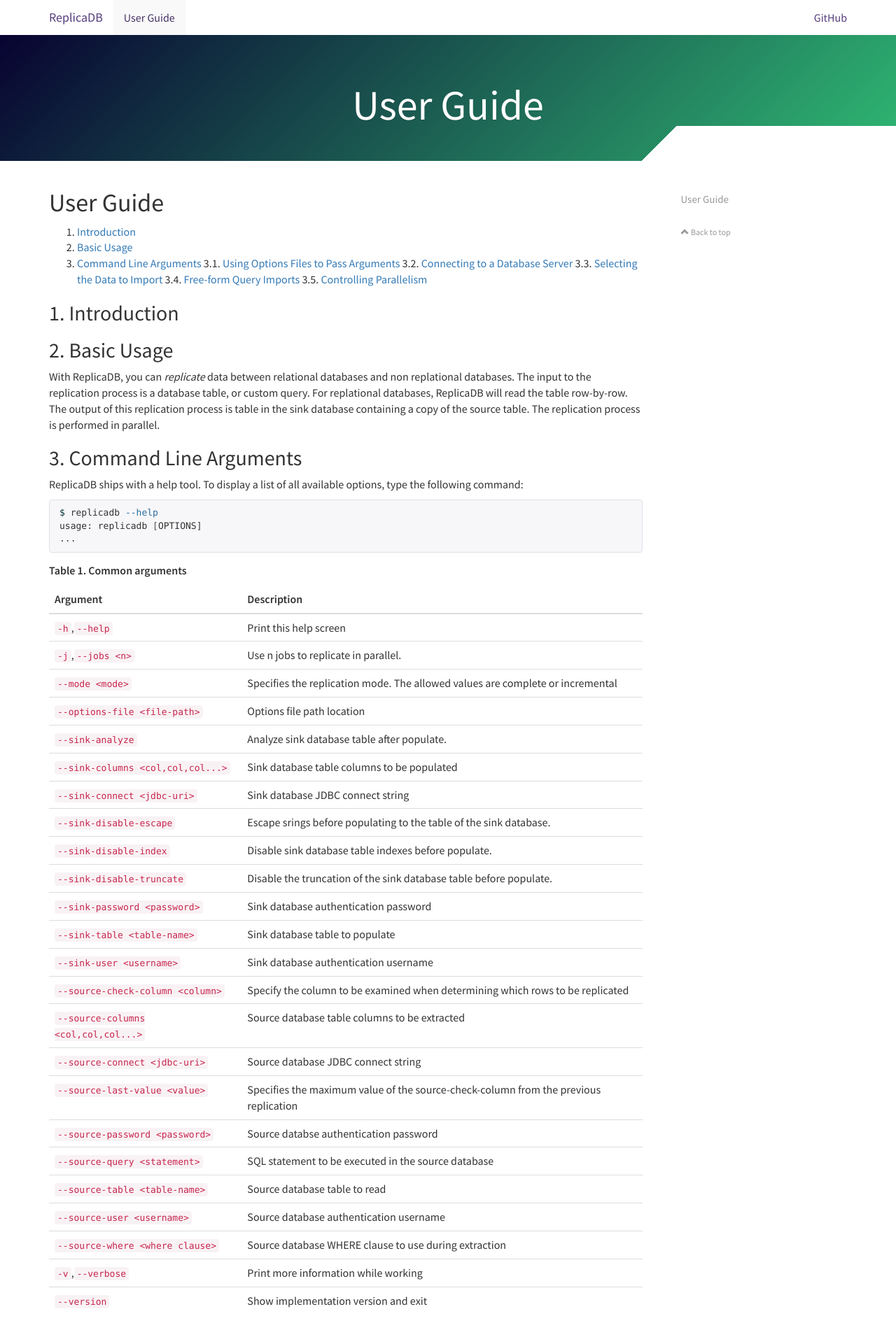
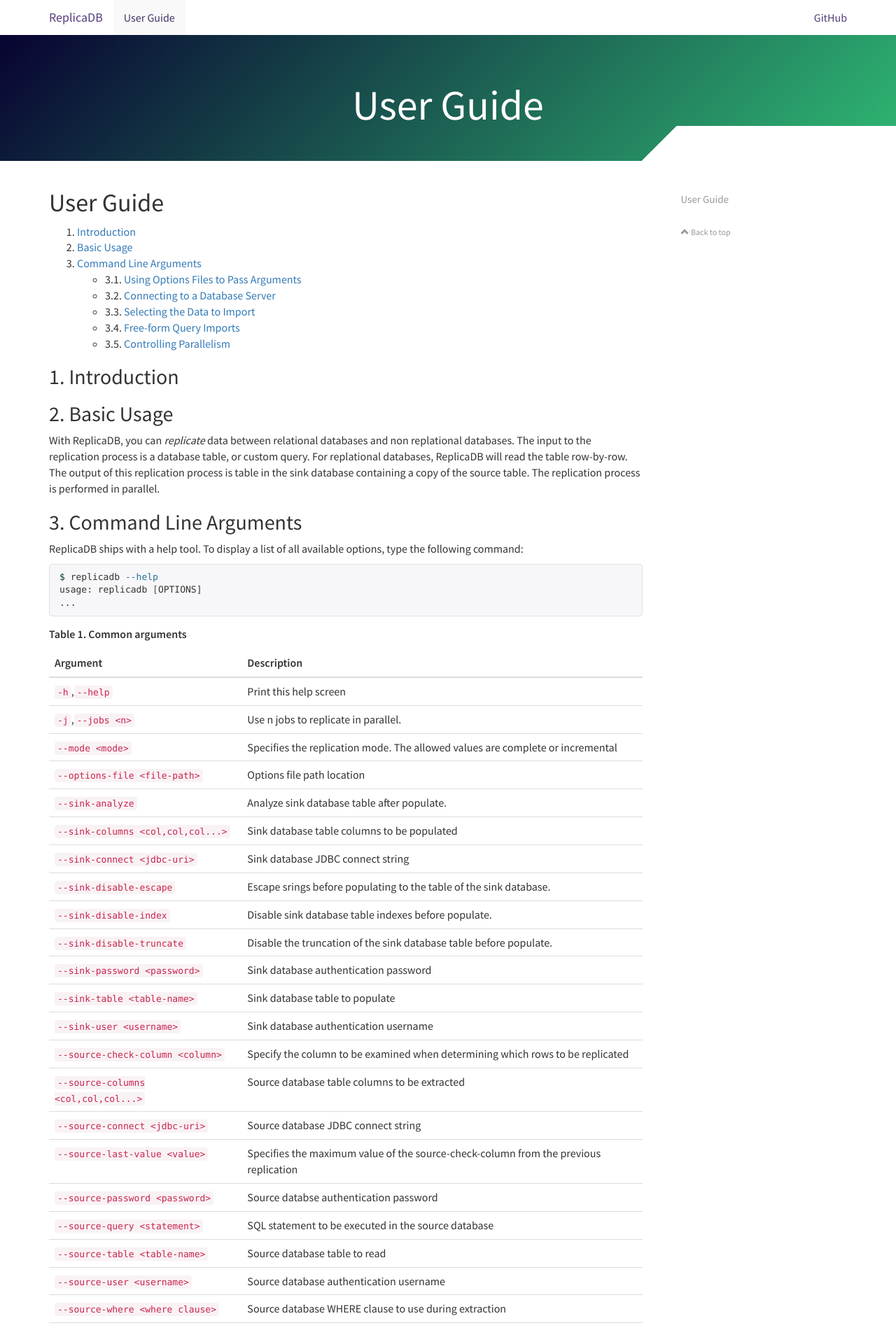
Before and after one commit to osalvador/ReplicaDB, a Jekyll site: the page built from docs/user-guide.md, in a window 1280 px wide. Shown: the top 1901 px of the page at 70% size. Built offline with Jekyll 4.4.1, drawn with Linux system fonts in a browser that asks for light colours; nearby versions of some CDN libraries; comment, search, counter and statistics services are not loaded; our own code applies the rules of GitHub Pages for plain Markdown files.

```diff
--- a/docs/user-guide.md
+++ b/docs/user-guide.md
@@ -6,12 +6,12 @@ layout: page
 
 1. [Introduction](#1-Introduction)
 2. [Basic Usage](#2-Basic-Usage)
-3. [Command Line Arguments](#3-Command-Line-Arguments )
-    3.1. [Using Options Files to Pass Arguments](#31-using-options-files-to-pass-arguments)
-    3.2. [Connecting to a Database Server](#32-connecting-to-a-database-server)
-    3.3. [Selecting the Data to Import](#33-selecting-the-data-to-import)
-    3.4. [Free-form Query Imports](#34-free-form-query-imports)
-    3.5. [Controlling Parallelism](#35-controlling-parallelism)
+3. [Command Line Arguments](#3-Command-Line-Arguments)
+    - 3.1. [Using Options Files to Pass Arguments](#31-using-options-files-to-pass-arguments)
+    - 3.2. [Connecting to a Database Server](#32-connecting-to-a-database-server)
+    - 3.3. [Selecting the Data to Import](#33-selecting-the-data-to-import)
+    - 3.4. [Free-form Query Imports](#34-free-form-query-imports)
+    - 3.5. [Controlling Parallelism](#35-controlling-parallelism)
 
 {::comment}
     3.7. Controlling transaction isolation
```
